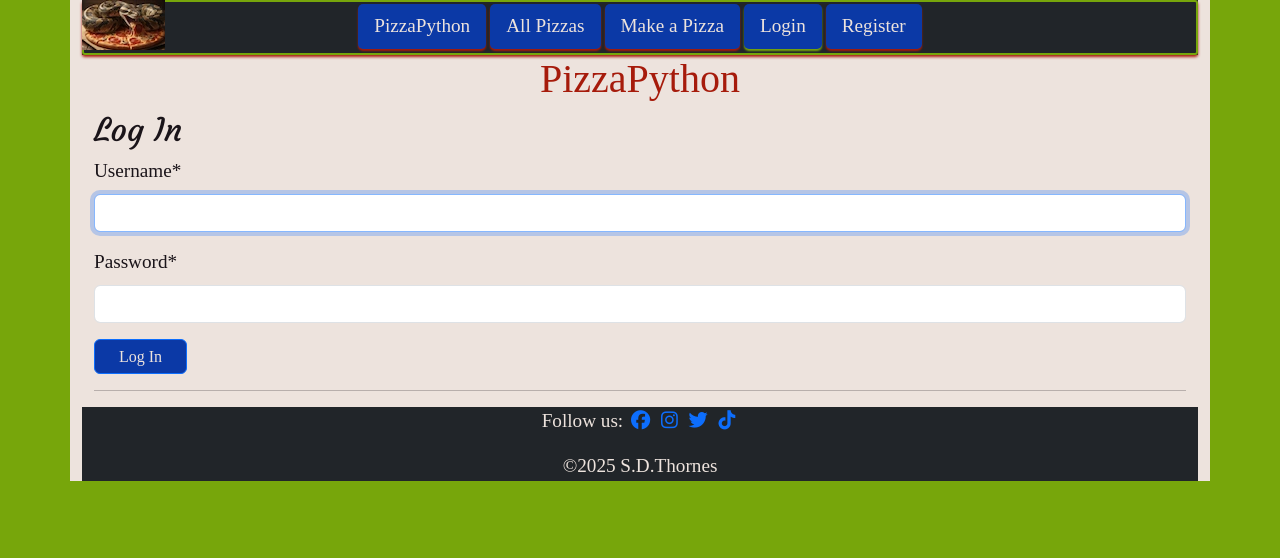
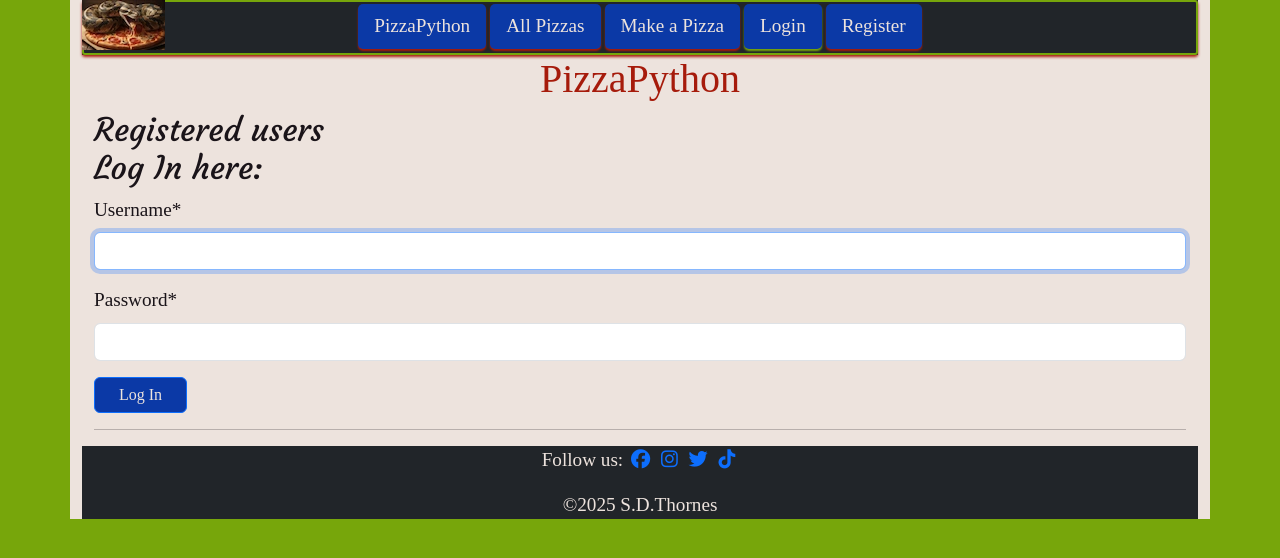
Before and after one commit to motogoatUK/pizza-python, a Django app: page /accounts/login/ in a window 1280 px wide. Shown: the top 558 px of the page. Run offline with Django 4.2, Linux system fonts and the light colour scheme; some libraries are stand-ins or nearby versions; some web fonts are replaced.

Commit message:
change "log in" to "registered users - log in"

```diff
--- a/pizza/templates/registration/login.html
+++ b/pizza/templates/registration/login.html
@@ -16,7 +16,8 @@
     Alright, {{ user.username }}! You are already logged in!
 
     {%else%}
-    <h2>Log In</h2>
+
+    <h2>Registered users<br>Log In here:</h2>
     <form method="post">
         {% csrf_token %}
         {{ form | crispy }}
```
